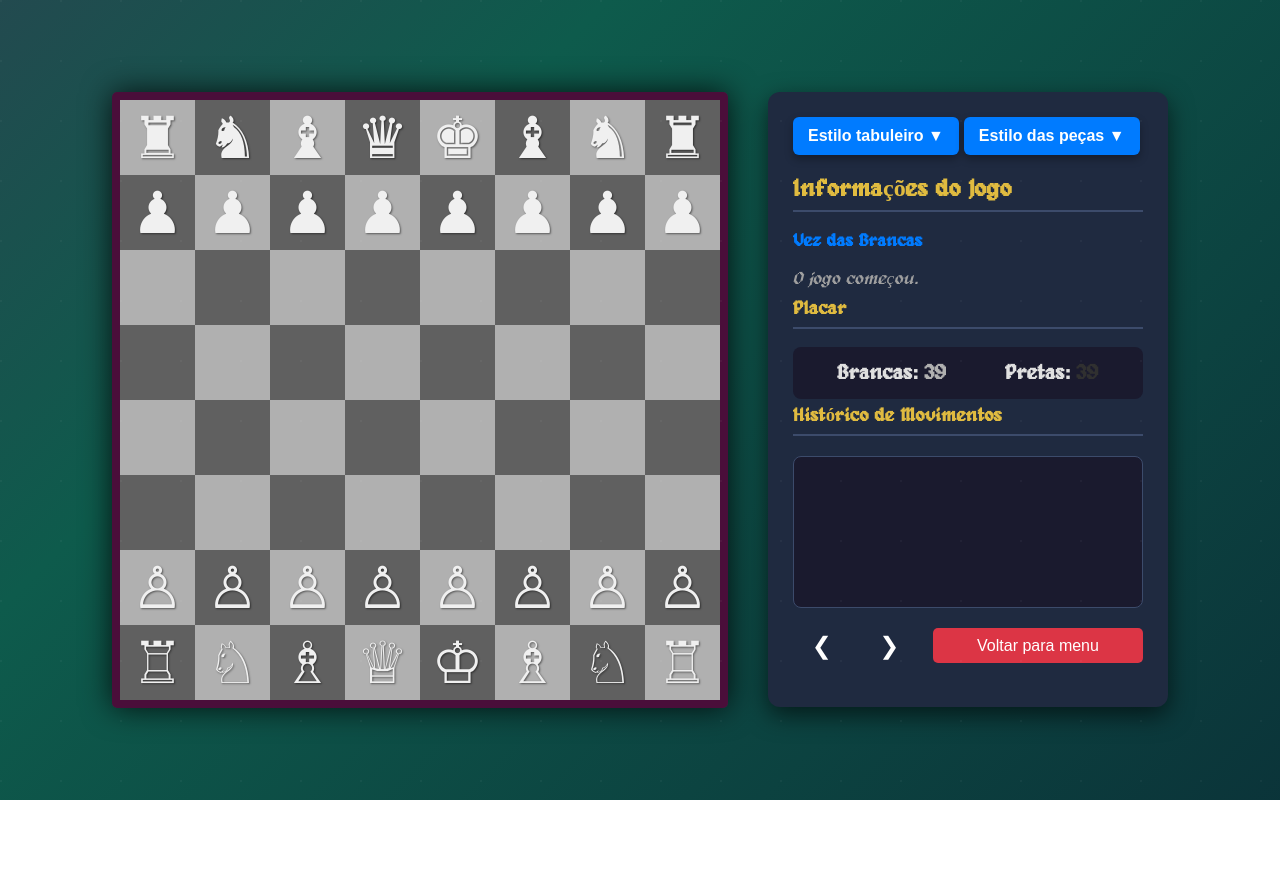
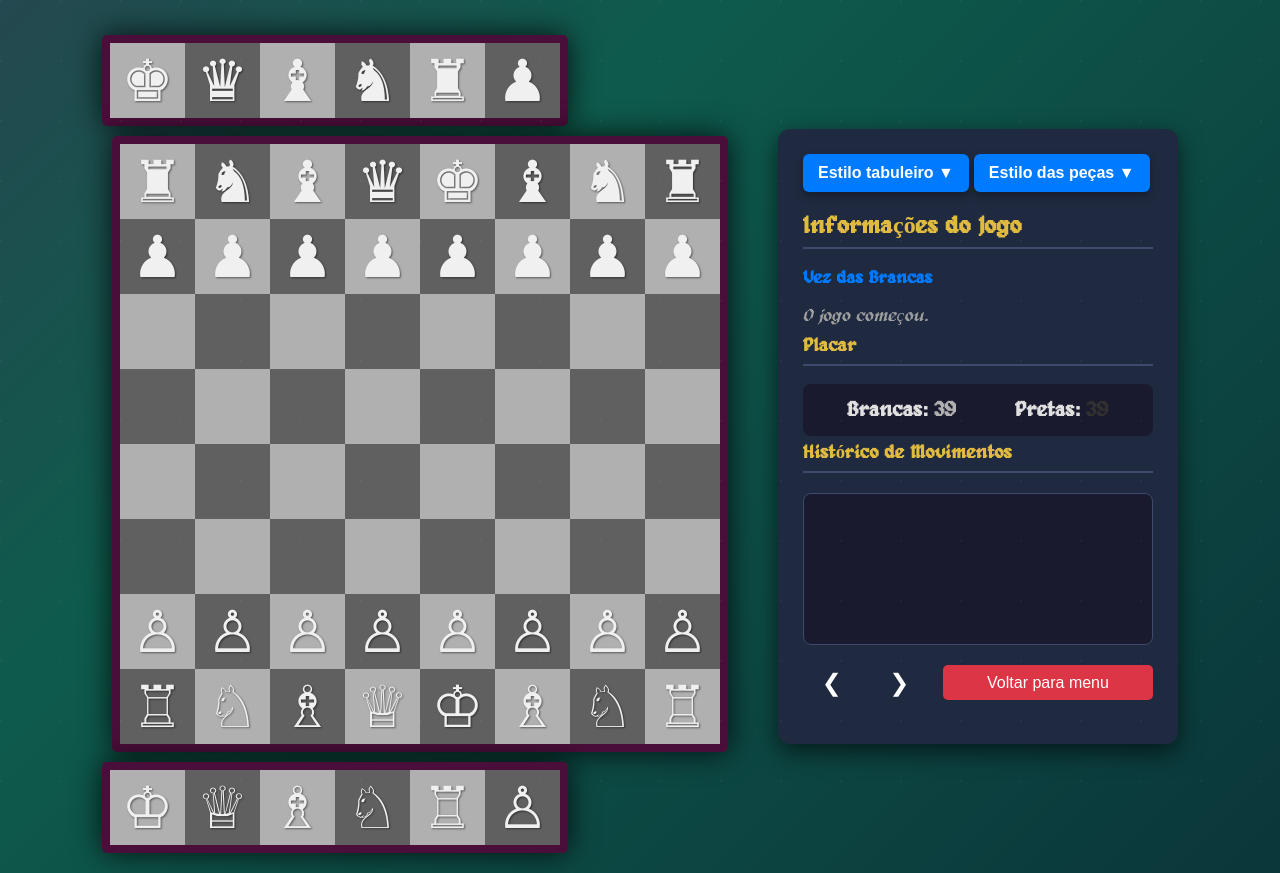
Before and after one commit to LuisAugusto2005/Cheeesss, a plain HTML site: page tabuleiro.html in a window 1280 px wide. Both pictures are taken after a click on the button "SandBox". Before the commit the page ends 800 px from the top, so only its background shows below. Drawn offline with Linux system fonts and the light colour scheme.

Commit message:
sandbox v2 + html

```diff
--- a/js/UI.js
+++ b/js/UI.js
@@ -2,6 +2,7 @@
 const menuContainer = document.getElementById('menu-container');
 const botSelectionContainer = document.getElementById('bot-selection-container');
 const gameContainer = document.getElementById('game-container');
+const SandBoxButton = document.getElementById('SandBoxButton');
 const pvpButton = document.getElementById('pvpButton');
 const pvbButton = document.getElementById('pvbButton');
 const adventureButton = document.getElementById('adventureButton');
@@ -11,6 +12,8 @@
 const undoButton = gameContainer.querySelector('#undo-button');
 const redoButton = gameContainer.querySelector('#redo-button');
 const chessboard = document.getElementById('chessboard');
+const SandBoxBlack = document.getElementById('SandBoxBlack');
+const SandBoxWhite = document.getElementById('SandBoxWhite');
 const turnDisplay = document.getElementById('turn-display');
 const statusDisplay = document.getElementById('status-display');
 const whiteScoreDisplay = document.getElementById('white-score');
@@ -67,7 +70,7 @@
 }
 
 function clearHighlights() {
-    document.querySelectorAll('.selected, .possible-move, .possible-capture').forEach(el => el.classList.remove('selected', 'possible-move', 'possible-capture'));
+    document.querySelectorAll('.selected, .possible-move, .possible-capture, .sanded').forEach(el => el.classList.remove('selected', 'possible-move', 'possible-capture', 'sanded'));
 }
 
 //styles
--- a/js/gameLogic.js
+++ b/js/gameLogic.js
@@ -91,6 +91,8 @@
         updateBotPersonalityAndDialogue('start');
     } else if (gameMode === 'sandbox') {
         botDisplay.classList.add('hidden');
+        sandboxboard('black');
+        sandboxboard('white');
     } else {
         botDisplay.classList.add('hidden');
     }
@@ -100,11 +102,11 @@
     turnDisplay.textContent = 'Vez das Brancas';
     statusDisplay.textContent = 'O jogo começou.';
 }
-
 function initBoard() {
     board = Array(8).fill(null).map(() => Array(8).fill(null));
     boardUndo = [];
     boardRedo = [[ [null,null,null,null,null,null,null,null], [null,null,null,null,null,null,null,null], [null,null,{"type":"pawn","color":"black","hasMoved":false},null,null,{"type":"pawn","color":"black","hasMoved":false},null,null], [null,null,null,null,null,null,null,null], [null,null,null,null,null,null,null,null], [null,{"type":"pawn","color":"white","hasMoved":false},null,null,null,null,{"type":"pawn","color":"white","hasMoved":false},null], [null,null,{"type":"pawn","color":"white","hasMoved":false},{"type":"pawn","color":"white","hasMoved":false},{"type":"pawn","color":"white","hasMoved":false},{"type":"pawn","color":"white","hasMoved":false},null,null], [null,null,null,null,null,null,null,null] ]];
+    sandPiece = null;
     const setupPiece = (row, col, type, color) => { board[row][col] = { type, color, hasMoved: false}; };
     for (let i = 0; i < 8; i++) setupPiece(1, i, 'pawn', 'black');
     setupPiece(0, 0, 'rook', 'black'); setupPiece(0, 7, 'rook', 'black');
@@ -148,10 +150,14 @@
     // Lida com o clique em uma casa do tabuleiro
     function handleSquareClick(event) {
         if (gameEnded || (gameMode === 'pvb' && currentPlayer === 'black')) return;
+
         const square = event.currentTarget;
+        if (sandPiece) return insertSandPiece(square); // SandBox Insert
+
         const row = parseInt(square.dataset.row);
         const col = parseInt(square.dataset.col);
         const piece = board[row][col];
+
 
         // Caso 1: Captura
         if (square.classList.contains('possible-move') || square.classList.contains('possible-capture')) {
@@ -162,7 +168,6 @@
         //Caso 2: Existe Peça
         if (piece) {
             if (gameMode === 'pvp' && piece.color != currentPlayer) return;
-
                 selectedPiece = square;
                 clearHighlights();
                 square.classList.add('selected');
--- a/js/main.js
+++ b/js/main.js
@@ -15,7 +15,11 @@
 
     //botões do menu
     pvpButton.addEventListener('click', () => startGame('pvp'));
-    SandBoxButton.addEventListener('click', () => startGame('sandbox'));
+    SandBoxButton.addEventListener('click', function() {
+        SandBoxBlack.classList.remove('hidden');
+        SandBoxWhite.classList.remove('hidden');
+         startGame('sandbox')
+    });
     pvbButton.addEventListener('click', showBotSelection);
     adventureButton.addEventListener('click', function() {
         window.location.replace("../www/index.html");
@@ -28,7 +32,10 @@
 
     backFromGame.addEventListener('click', () => {
         gameContainer.classList.add('hidden');
+        SandBoxBlack.classList.add('hidden');
+        SandBoxWhite.classList.add('hidden');
         menuContainer.classList.remove('hidden');
+
         stopAudioVisualizer();
     });
 
--- /dev/null
+++ b/js/sandbox.js
@@ -0,0 +1,80 @@
+let sandPiece = null;
+
+let sandbordBlack = [[
+    { "type": "king", "color": "black", "hasMoved": false },
+    { "type": "queen", "color": "black", "hasMoved": false },
+    { "type": "bishop", "color": "black", "hasMoved": false },
+    { "type": "knight", "color": "black", "hasMoved": false },
+    { "type": "rook", "color": "black", "hasMoved": false },
+    { "type": "pawn", "color": "black", "hasMoved": false }
+]];
+
+let sandbordWhite = [[
+    { "type": "king", "color": "white", "hasMoved": false },
+    { "type": "queen", "color": "white", "hasMoved": false },
+    { "type": "bishop", "color": "white", "hasMoved": false },
+    { "type": "knight", "color": "white", "hasMoved": false },
+    { "type": "rook", "color": "white", "hasMoved": false },
+    { "type": "pawn", "color": "white", "hasMoved": false }
+]];
+
+
+function sandboxboard(color) {
+    const container = (color === 'black') ? SandBoxBlack : SandBoxWhite;
+    container.innerHTML = '';
+
+    for (let col = 0; col < 6; col++) {
+        const square = document.createElement('div');
+        square.classList.add('square', (col % 2 === 0 ? 'white-square' : 'black-square'));
+
+        square.dataset.row = 0; // sempre linha 0 no sandbox
+        square.dataset.col = col;
+        square.dataset.color = color;
+
+        const piece = (color === 'black' ? sandbordBlack[0][col] : sandbordWhite[0][col]);
+
+        if (piece) {
+            const pieceContainer = document.createElement('div');
+            pieceContainer.className = 'piece-container';
+            const representation =
+                pieceUnicode[currentPieceStyle]?.[piece.color]?.[piece.type] ||
+                pieceUnicode.classic[piece.color][piece.type];
+
+            if (representation.endsWith('.svg') || representation.endsWith('.png')) {
+                pieceContainer.innerHTML = `<img src="${representation}" class="piece" alt="${piece.type}">`;
+            } else {
+                pieceContainer.textContent = representation;
+                pieceContainer.classList.add('piece-text');
+            }
+            square.appendChild(pieceContainer);
+        }
+
+        square.addEventListener('click', SandSquareClick);
+        container.appendChild(square);
+    }
+}
+
+
+function SandSquareClick(event) {
+    if (gameMode != 'sandbox') return;
+
+    const square = event.currentTarget;
+    const row = parseInt(square.dataset.row);
+    const col = parseInt(square.dataset.col);
+    const color = square.dataset.color;
+
+    if (square.classList.contains('sanded')) {
+        sandPiece = null;
+        clearHighlights();
+    } else {
+        clearHighlights();
+        square.classList.add('sanded');
+        sandPiece = (color === 'black' ? sandbordBlack[row][col] : sandbordWhite[row][col]);
+    }
+}
+
+function insertSandPiece(square) {
+    board[square.dataset.row][square.dataset.col] = sandPiece;
+    renderBoard();
+    updateScore();
+}
--- a/style.css
+++ b/style.css
@@ -106,14 +106,20 @@
 #game-container {
     display: flex;
     gap: 40px;
-    align-items: flex-start;
+    align-items: center;
     animation: fadeIn 1s ease-out;
 }
 
 #main-game-area {
     display: flex;
-    flex-direction: column;
     align-items: center;
+}
+
+.area-jogo {
+    display: flex;
+    flex-direction: column; /* Empilha os itens verticalmente */
+    align-items: center;    /* Centraliza o tabuleiro e as barras horizontalmente */
+    gap: 15px;              /* Espaço entre o tabuleiro e as barras */
 }
 
 #chessboard {
@@ -122,6 +128,29 @@
     grid-template-rows: repeat(8, 75px);
     width: 600px;
     height: 600px;
+    border: 8px solid #4a0e3a;
+    box-shadow: 0 0 30px rgba(0, 0, 0, 0.8);
+    border-radius: 5px;
+    overflow: hidden;
+    margin: 10px;
+}
+
+#SandBoxBlack {
+    display: grid;
+    grid-template-columns: repeat(8, 75px);
+    width: 450px;
+    height: 75px;
+    border: 8px solid #4a0e3a;
+    box-shadow: 0 0 30px rgba(0, 0, 0, 0.8);
+    border-radius: 5px;
+    overflow: hidden;
+}
+
+#SandBoxWhite {
+    display: grid;
+    grid-template-columns: repeat(8, 75px);
+    width: 450px;
+    height: 75px;
     border: 8px solid #4a0e3a;
     box-shadow: 0 0 30px rgba(0, 0, 0, 0.8);
     border-radius: 5px;
@@ -138,6 +167,7 @@
 .selected { background-color: #007bff !important; box-shadow: inset 0 0 0 3px #0056b3; }
 .possible-move { background-image: radial-gradient(circle, rgb(0, 123, 255) 25%, transparent 26%) !important; cursor: pointer; }
 .possible-capture { background-color: rgb(220, 53, 70) !important; box-shadow: inset 0 0 0 3px rgb(134, 0, 13); cursor: pointer; }
+.sanded { background-color: #e0bb40 !important; box-shadow: inset 0 0 0 3px #d1a102; }
 
 .piece-container { width: 100%; height: 100%; display: flex; justify-content: center; align-items: center; }
 .piece-text { font-size: 58px; cursor: pointer; text-shadow: 1px 1px 2px rgba(0, 0, 0, 0.5); color: #f0f0f0; }
--- a/tabuleiro.html
+++ b/tabuleiro.html
@@ -17,8 +17,8 @@
         <p>Selecione o modo de gaming:</p>
         <button id="SandBoxButton">SandBox</button>
         <button id="pvpButton">Jogador vs Jogador</button>
+        <button id="pvbButton">Jogador vs Desafiante</button>
         <button id="adventureButton">Aventura</button>
-    <button id="pvbButton">Jogador vs Desafiante</button>
         <input type="text" id="insert_code" placeholder="INSERT CODE">
     </div>
 
@@ -32,6 +32,9 @@
     <div id="game-container" class="hidden">
 
         <div id="main-game-area">
+
+            <di class="area-jogo">
+
                 <div id="bot-personality-display" class="hidden">
                     <img id="bot-image" src="" alt="Bot Avatar">
                     <div id="bot-dialogue-box">
@@ -40,9 +43,19 @@
                     </div>
                 </div>
 
+                <div id="sandremove"></div>
+
+                <div id="area-tabuleiro">
+
+                  <div id="SandBoxBlack" class="barra-pecas hidden"></div>
+
                   <div id="chessboard"></div>
+
+                  <div id="SandBoxWhite" class="barra-pecas hidden"></div>
+
                 </div>
-    <div id="game-info">
+            </div> <div id="game-info">
+
                 <div class="piece-style-dropdown hidden" id="boardStyleDropdown">
                     <button id="styleButtonboard">Estilo tabuleiro ▼</button>
                     <div id="styleMenuBoard" class="dropdown-content">
@@ -67,6 +80,7 @@
                         <div data-style="horse">Horsey</div>
                     </div>
                 </div>
+
                 <h2>Informações do Jogo</h2>
                 <p id="turn-display">Vez das Brancas</p>
                 <p id="status-display">O jogo começou.</p>
@@ -79,10 +93,9 @@
 
                 <h3>Histórico de Movimentos</h3>
                 <div id="move-history">
-        <ul>
-        </ul>
+                    <ul></ul>
+                </div>
 
-      </div>
                 <div id="buttons-infogame-container1">
                     <div id="buttons-undo-redo">
                         <button id="undo-button">❮</button>
@@ -90,13 +103,12 @@
                     </div>
                     <button id="back-to-menu">Voltar para menu</button>
                 </div>
-    </div>
 
-  </div>
-
+            </div> </div> </div>
     <script src="js/UI.js"></script>
     <script src="js/Audio.js"></script>
     <script src="js/regraZadrez.js"></script>
+    <script src="js/sandbox.js"></script>
     <script src="js/botLogic.js"></script>
     <script src="js/gameLogic.js"></script>
     <script src="js/main.js"></script>
```
Lines whose indentation alone changed are shown as unchanged.
